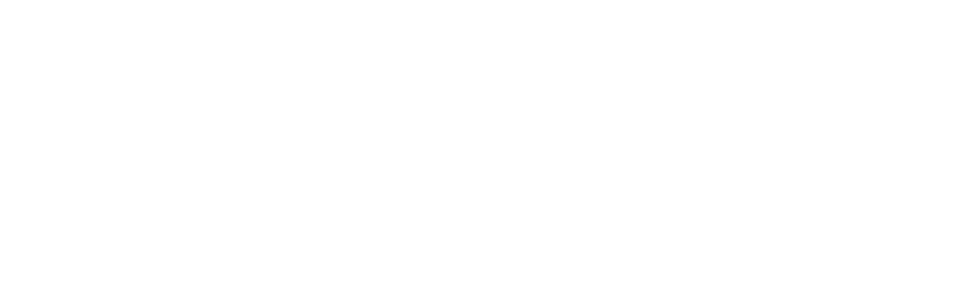
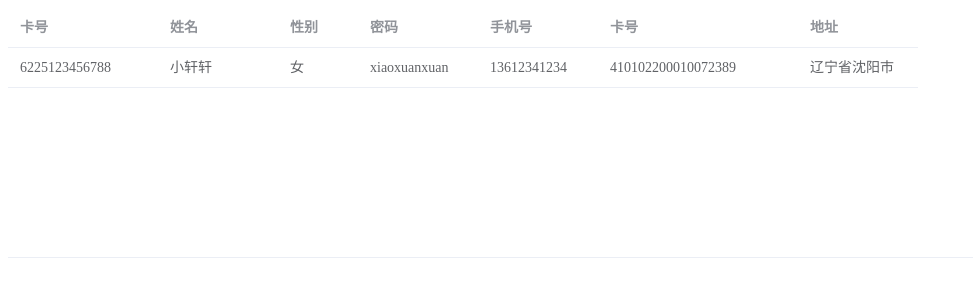
Before and after one commit to asdf7758/gshyh, a Vue app: page /message in a window 1280 px wide. Before the commit this address had no page. Shown: the top 300 px of the page, without its empty margins (0-973 px from the left). Built offline with nearby package versions, Linux system fonts and the light colour scheme.

Commit message:
添加了messsage.vue,在index添加路由message

```diff
--- a/src/router/index.js
+++ b/src/router/index.js
@@ -2,6 +2,7 @@
 
 const Login = () => import('../views/Login.vue')
 const Index = () => import('../views/Index.vue')
+const message = () => import('../views/message.vue')
 
 
 
@@ -16,6 +17,11 @@
       path: '/login',
       name: 'login',
       component: Login
+    },
+    {
+      path: '/message',
+      name: 'message',
+      component: message
     }
   ]
 })
--- /dev/null
+++ b/src/views/message.vue
@@ -0,0 +1,55 @@
+<template>
+    <el-table :data="tableData" style="width: 100%" height="250">
+        <el-table-column fixed prop="cardNumber" label="卡号" width="150" />
+        <el-table-column prop="name" label="姓名" width="120" />
+        <el-table-column prop="gender" label="性别" width="80" />
+        <el-table-column prop="password" label="密码" width="120" />
+        <el-table-column prop="phone" label="手机号" width="120" />
+        <el-table-column prop="cardID" label="卡号" width="200" />
+        <el-table-column prop="address" label="地址" width="120" />
+    </el-table>
+</template>
+
+<script>
+    export default {
+        data(){
+            return {
+                tableData: [
+                    {
+                        cardNumber: '6225123456788',
+                        name: '小轩轩',
+                        gender:'女',
+                        password: 'xiaoxuanxuan',
+                        phone: '13612341234',
+                        cardID:'410102200010072389',
+                        address: '辽宁省沈阳市',
+                    },
+                ]
+            }
+        },
+        components: {
+        },
+        created() {
+        },
+        methods:{
+        }
+    }
+</script>
+
+<style lang="scss" scoped>
+.el-header {
+  background: skyblue;
+  display: flex;
+  justify-content: space-between;
+  align-items: center;
+}
+.user-info {
+  display: flex;
+  align-items: center;
+}
+.user-info span {
+  margin-left: 10px;
+  cursor: pointer;
+  outline: none;
+}
+</style>
```
